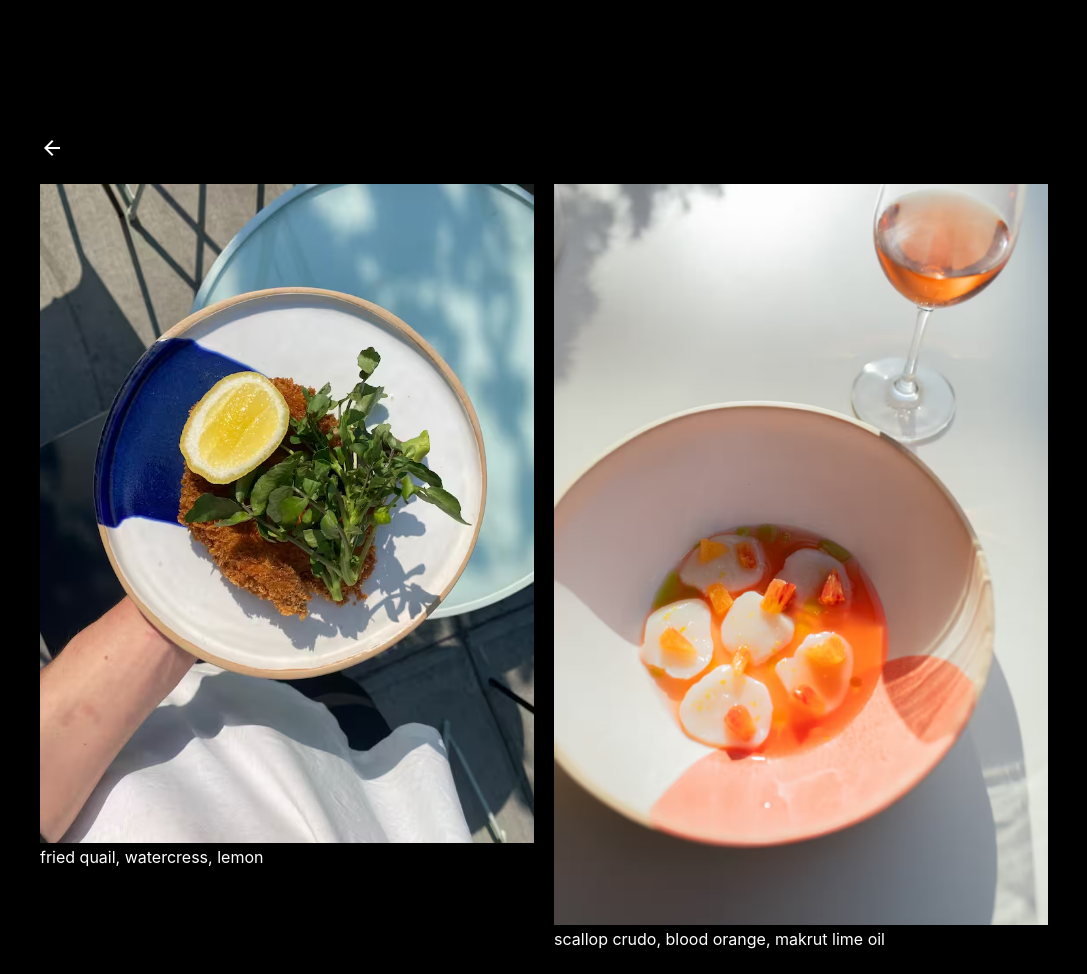
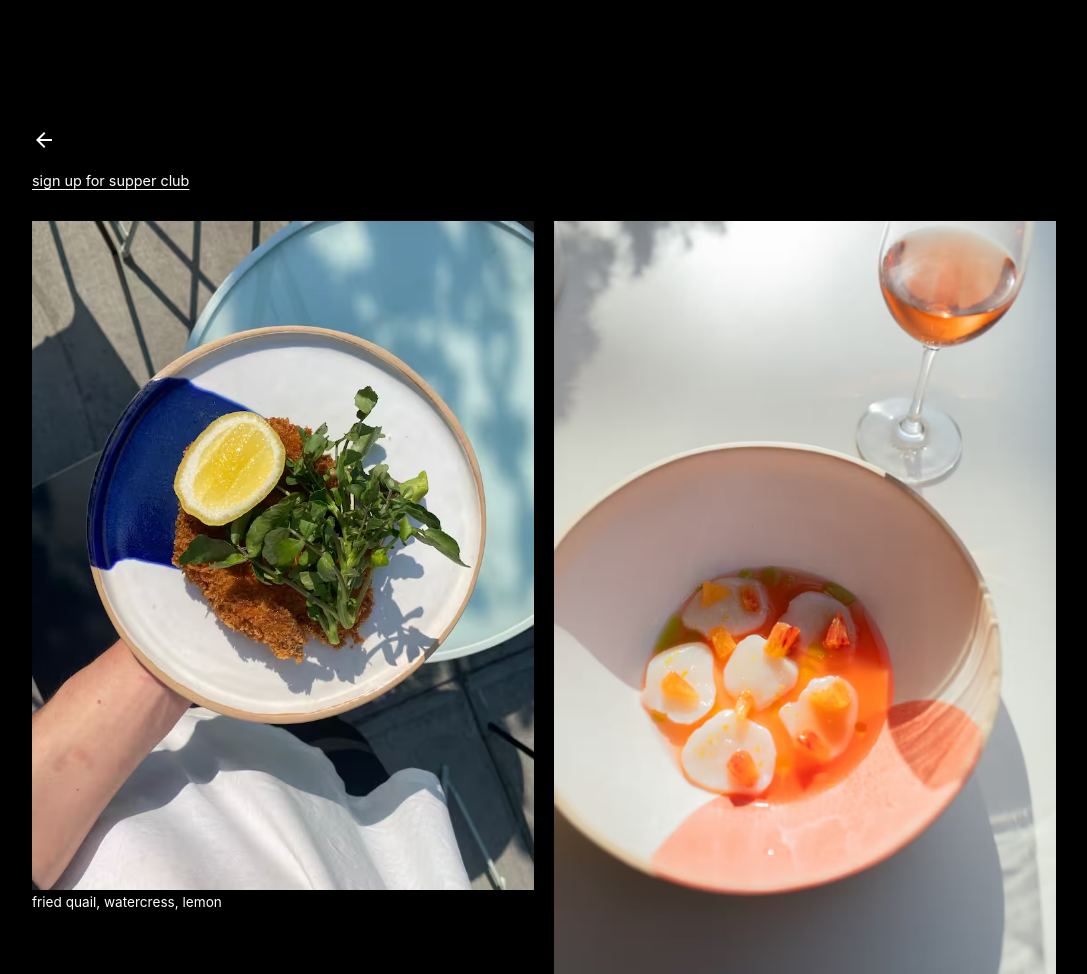
Before and after one commit to internet-john/internet-john.github.io, a plain HTML site: page portfolio/cooking.html in a window 1280 px wide. Shown: the top 974 px of the page, without its empty margins (96-1183 px from the left). Drawn offline with nearby package versions, Linux system fonts and the light colour scheme.

Commit message:
clean up css and add linktree cta

```diff
--- a/index.css
+++ b/index.css
@@ -1,5 +1,10 @@
+*,
+*::before,
+*::after {
+  box-sizing: border-box;
+}
+
 html {
-  width: 100dvw;
   background-color: black;
   color: white;
   font-family: Inter, system-ui, Avenir, Helvetica, Arial, sans-serif;
@@ -10,17 +15,17 @@ a {
 }
 
 body {
-  padding: 10%;
+  margin: 0;
+  padding: 8vw;
 }
 
 #homepage {
   display: grid;
-  width: max-content;
-  height: max-content;
 }
 
 #homepage__greeting {
-  font-size: 3rem;
+  font-size: clamp(2rem, 8vw, 3rem);
+  margin: 0 0 1.5rem;
 }
 
 #menu__portfolio {
@@ -30,6 +35,17 @@ body {
 
 #menu__contact {
   display: flex;
-  padding: 10% 0;
+  padding: 2rem 0;
+  gap: 1rem;
   justify-content: space-between;
 }
+
+@media (min-width: 640px) {
+  body {
+    padding: 10%;
+  }
+
+  #menu__contact {
+    padding: 10% 0;
+  }
+}
--- a/portfolio/cooking.css
+++ b/portfolio/cooking.css
@@ -1,12 +1,18 @@
+*,
+*::before,
+*::after {
+  box-sizing: border-box;
+}
+
 html {
-  width: 100dvw;
   background-color: black;
   color: white;
   font-family: Inter, system-ui, Avenir, Helvetica, Arial, sans-serif;
 }
 
 body {
-  padding: 10%;
+  margin: 0;
+  padding: 8vw;
 }
 
 #homepage__link {
@@ -14,24 +20,46 @@ body {
   text-decoration: none;
 }
 
+#supper-club__cta {
+  display: block;
+  margin-top: 1rem;
+  color: inherit;
+  font-size: 0.9rem;
+  text-decoration: underline;
+  text-underline-offset: 3px;
+}
+
 #cooking__collage {
   display: grid;
-  grid-template-columns: repeat(2, 1fr);
-  gap: 2%;
-  margin-top: 2%;
+  grid-template-columns: 1fr;
+  gap: 1.5rem;
+  margin-top: 2rem;
 }
 
 img {
   height: auto;
   width: 100%;
+  display: block;
 }
 
 #photoblurb {
-  margin: 0;
+  margin: 0.25rem 0 0;
+  font-size: 0.85rem;
 }
 
-@media screen and (max-width: 480px) {
+@media (min-width: 600px) {
+  body {
+    padding: 6vw;
+  }
+
   #cooking__collage {
-    display: block;
+    grid-template-columns: repeat(2, 1fr);
+    gap: 2%;
   }
 }
+
+@media (min-width: 1024px) {
+  body {
+    padding: 10%;
+  }
+}
--- a/portfolio/cooking.html
+++ b/portfolio/cooking.html
@@ -14,6 +14,7 @@
     <a id="homepage__link" href="../index.html"
       ><span class="material-symbols-outlined"> arrow_back </span></a
     >
+    <a id="supper-club__cta" href="https://linktr.ee/internet.john" target="_blank">sign up for supper club</a>
     <div id="cooking__collage">
       <div>
         <img
```
